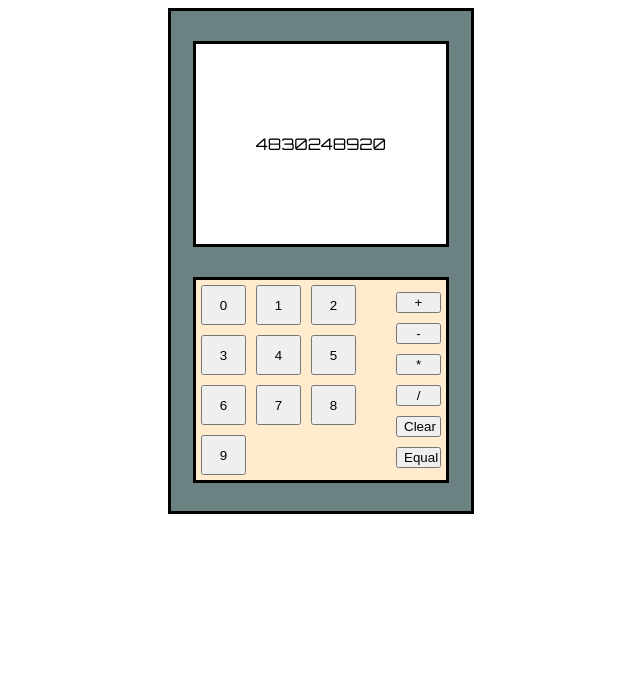
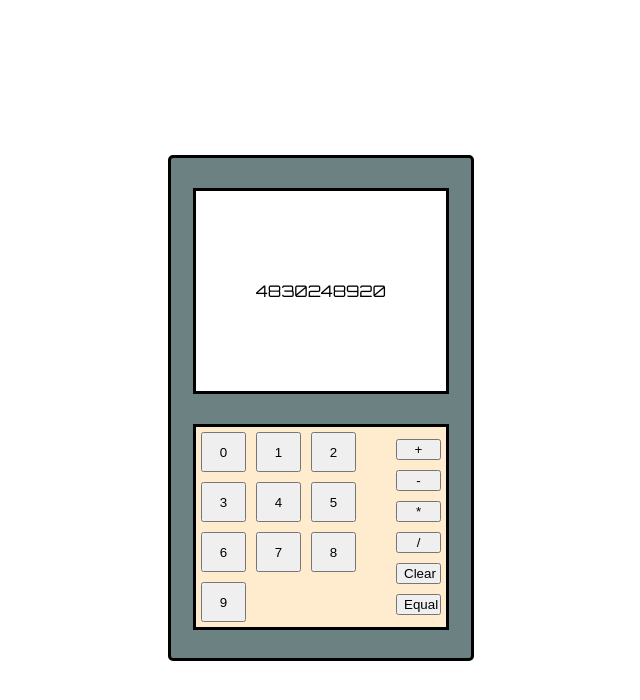
Before and after one commit to Andrewbui389/CalculatorApp, a plain HTML site: page index.html in a window 1280 px wide. Shown: the whole page, without its empty margins (319-959 px from the left). Drawn offline with Linux system fonts and the light colour scheme.

Commit message:
4th commit
Final commit

```diff
--- a/index.css
+++ b/index.css
@@ -2,6 +2,7 @@ body{
     display: flex;
     justify-content: center;
     align-items: center;
+    height: 100vh;
 }
 button{
     width: 45px;
@@ -23,6 +24,7 @@ button{
     width: 300px;
     height: 500px;
     background-color: rgb(108, 129, 129);
+    border-radius: 5px;
 }
 .screen{
     margin-top: 30px;
--- a/index.js
+++ b/index.js
@@ -8,11 +8,10 @@ let convert
 let answer
 let op
 
-
+console.time("Loop")
 function choose(chosen){
    let value = chosen
     if(value !=='equal' && value!=='plus' && value !== 'subtract' && value !== 'multiply' && value !== 'divide' && value !=='clear'){
-    let value = chosen
     emptyArray.push(value)
     let joinedArray = emptyArray.join('')
     convert = Number(joinedArray)
@@ -40,6 +39,7 @@ function choose(chosen){
         screen.textContent = 0
     }
 };
+console.timeEnd("Loop")
 
 function determineOp(value){
     switch(value){
```
Also changed, not shown: 1 other file.
